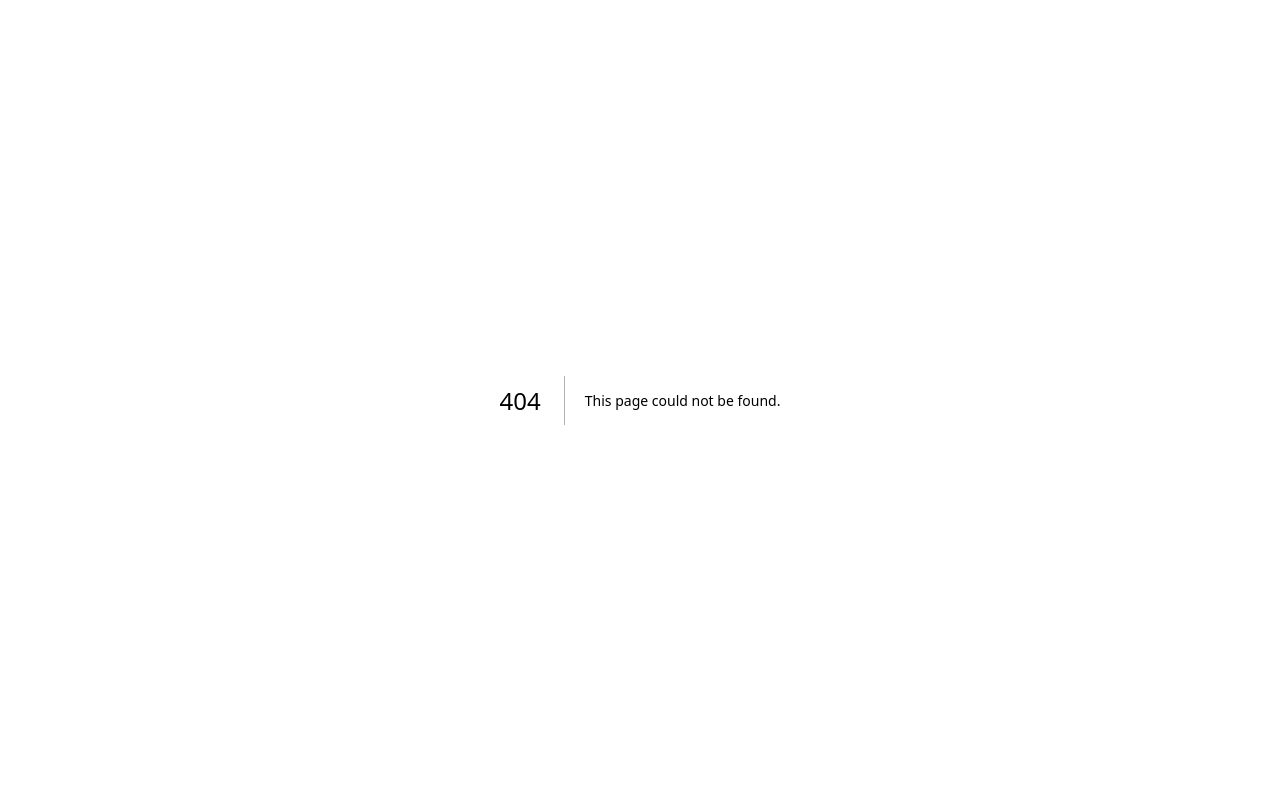
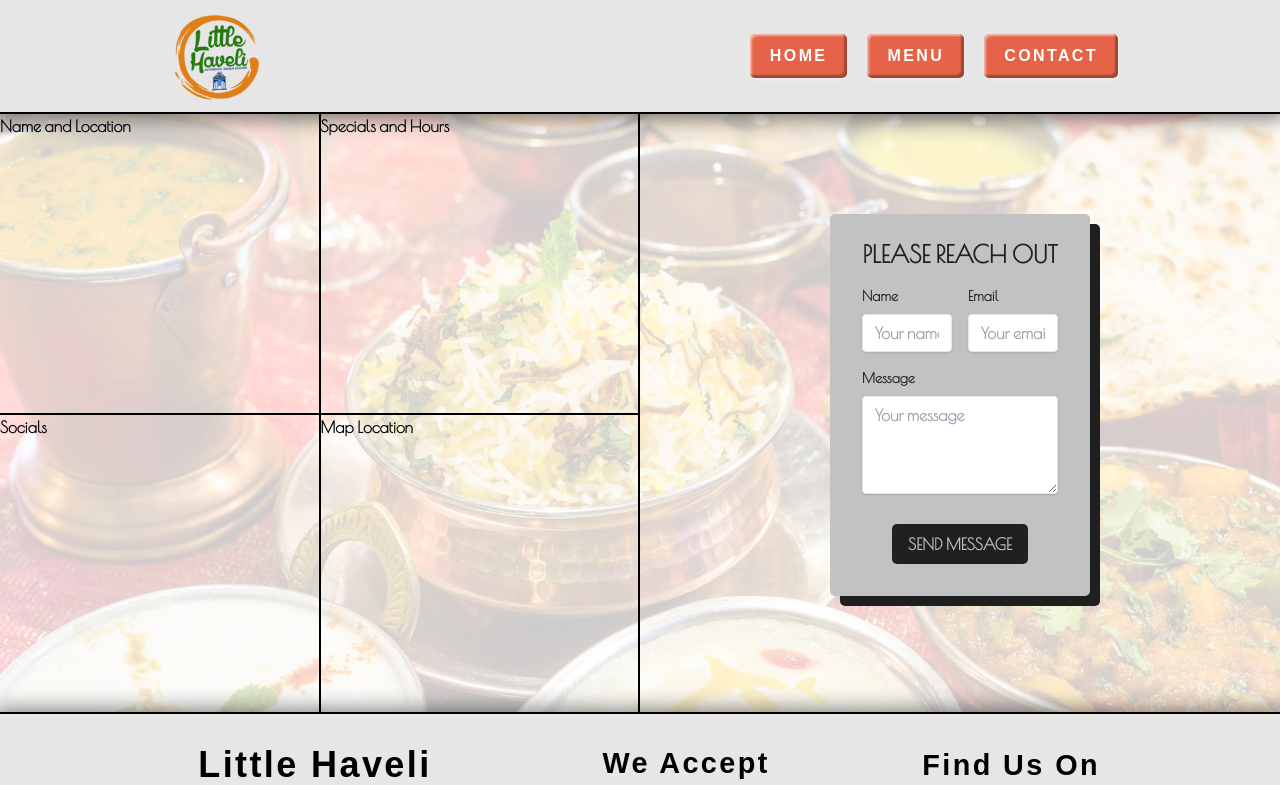
Before and after one commit to findthelorax/little-haveli-web, a Next.js app: page /contact in a window 1280 px wide. Before the commit this address had no page. Shown: the top 785 px of the page. Built offline with nearby package versions, Linux system fonts and the light colour scheme; a web font is replaced by a local one.

Commit message:
styling, contact page

```diff
--- /dev/null
+++ b/src/components/ContactSection.tsx
@@ -0,0 +1,32 @@
+import React from 'react';
+import ContactForm from './ContactForm';
+
+const ContactSection = () => {
+    return (
+        <div className="contact-section">
+            <div className="left-side">
+                <div className="section">
+                    <h2>Name and Location</h2>
+                    {/* Your name and location details go here */}
+                </div>
+                <div className="section">
+                    <h2>Specials and Hours</h2>
+                    {/* Your specials and hours details go here */}
+                </div>
+                <div className="section">
+                    <h2>Socials</h2>
+                    {/* Your social media links go here */}
+                </div>
+                <div className="section">
+                    <h2>Map Location</h2>
+                    {/* Your map location goes here */}
+                </div>
+            </div>
+            <div className="right-side justify-center items-center">
+                <ContactForm />
+            </div>
+        </div>
+    );
+};
+
+export default ContactSection;
--- a/src/components/NavBar.tsx
+++ b/src/components/NavBar.tsx
@@ -1,13 +1,9 @@
 import { useEffect, useState } from 'react';
-import { useTheme } from 'next-themes';
-import { PiSunHorizonDuotone, PiMoonStarsDuotone } from 'react-icons/pi';
 import { GiHamburgerMenu } from 'react-icons/gi';
 import Link from 'next/link';
-import classnames from 'classnames';
 import Drawer from './Drawer';
 
 export default function Navbar() {
-    const { resolvedTheme, setTheme } = useTheme();
     const [mounted, setMounted] = useState(false);
     const [isMenuOpen, setIsMenuOpen] = useState(false);
 
@@ -37,19 +33,6 @@ export default function Navbar() {
                     <Link href="/contact">
                         <span className="nav-button cursor-pointer">CONTACT</span>
                     </Link>
-                    <Link href="/order-online">
-                        <span className="nav-button cursor-pointer">ORDER ONLINE</span>
-                    </Link>
-                    <button
-                        className="align-middle text-2xl"
-                        onClick={() => setTheme(resolvedTheme === 'dark' ? 'light' : 'dark')}
-                    >
-                        {resolvedTheme === 'dark' ? (
-                            <PiSunHorizonDuotone color="#FDB813" />
-                        ) : (
-                            <PiMoonStarsDuotone color="#4A4A68" />
-                        )}
-                    </button>
                 </div>
                 <div className="lg:hidden">
                     <button onClick={() => setIsMenuOpen(!isMenuOpen)}>
--- a/src/pages/_app.tsx
+++ b/src/pages/_app.tsx
@@ -1,12 +1,9 @@
 import '@/styles/globals.css';
-import { ThemeProvider } from 'next-themes';
 import type { AppProps } from 'next/app';
 
 const MyApp = ({ Component, pageProps }: AppProps) => {
     return (
-        <ThemeProvider attribute="class">
             <Component {...pageProps} />
-        </ThemeProvider>
     );
 };
 
--- /dev/null
+++ b/src/pages/contact.tsx
@@ -0,0 +1,17 @@
+'use client'
+import Navbar from '@/components/NavBar';
+import Footer from '@/components/Footer';
+import ContactSection from '@/components/ContactSection';
+
+export default function Contact() {
+
+	return (
+        <div className="flex flex-col min-h-screen contact-bg">
+			<Navbar />
+            <main className="flex-grow">
+			</main>
+            <ContactSection />
+			<Footer />
+		</div>
+	);
+}
--- a/src/styles/contact.css
+++ b/src/styles/contact.css
@@ -28,3 +28,58 @@
     border-radius: 5px;
     transform: translateX(0px) translateY(0px);
 }
+
+.contact-section {
+    display: grid;
+    grid-template-columns: 1fr 1fr;
+    height: 75vh;
+    border-bottom: 1px solid black;
+}
+
+.left-side {
+    display: grid;
+    grid-template-rows: repeat(2, 1fr);
+    grid-template-columns: repeat(2, 1fr);
+    border-right: 1px solid black;
+}
+
+.right-side {
+    display: grid;
+    border-bottom: 1px solid black;
+}
+
+.section {
+    border-bottom: 1px solid black;
+    border-right: 1px solid black;
+}
+
+.section:nth-child(3) {
+    border-top: 1px solid black;
+}
+
+.section:nth-child(4) {
+    border-top: 1px solid black;
+}
+
+.section:nth-child(even) {
+    border-left: 1px solid black;
+}
+
+.contact-bg {
+	background: linear-gradient(to bottom, rgba(255, 255, 255, 0.8) 100%, rgba(255,255,255,.8) 100%);
+
+}
+
+/* Responsive design for smaller screens */
+@media (max-width: 600px) {
+    .contact-section {
+        grid-template-columns: 1fr;
+    }
+
+    .left-side {
+        grid-template-rows: repeat(2, 1fr);
+        grid-template-columns: 1fr;
+        border-right: none;
+        border-bottom: 1px solid black;
+    }
+}
--- a/src/styles/globals.css
+++ b/src/styles/globals.css
@@ -10,6 +10,7 @@
 
 @import url('navbar.css');
 @import url('footer.css');
+@import url('contact.css');
 @import url('award.css');
 @import url('homeCard.css');
 @import url('reviews.css');
--- a/src/styles/navbar.css
+++ b/src/styles/navbar.css
@@ -12,6 +12,7 @@
 .nav-container {
     background: var(--background);
     box-shadow: 0px 0px 20px 5px rgba(0,0,0,0.5);
+    border-bottom: 2px solid black;
 }
 
 .nav-button {
```
